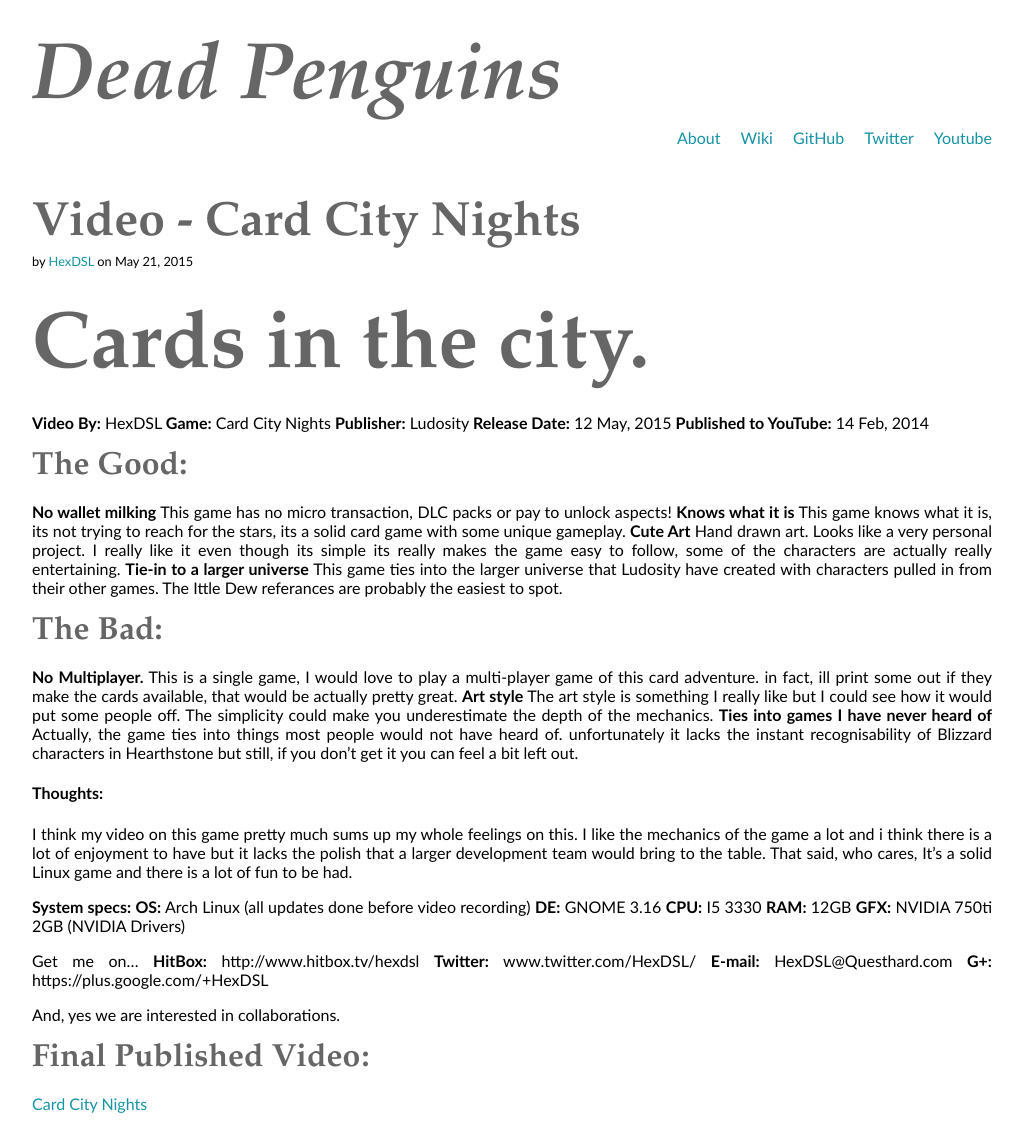
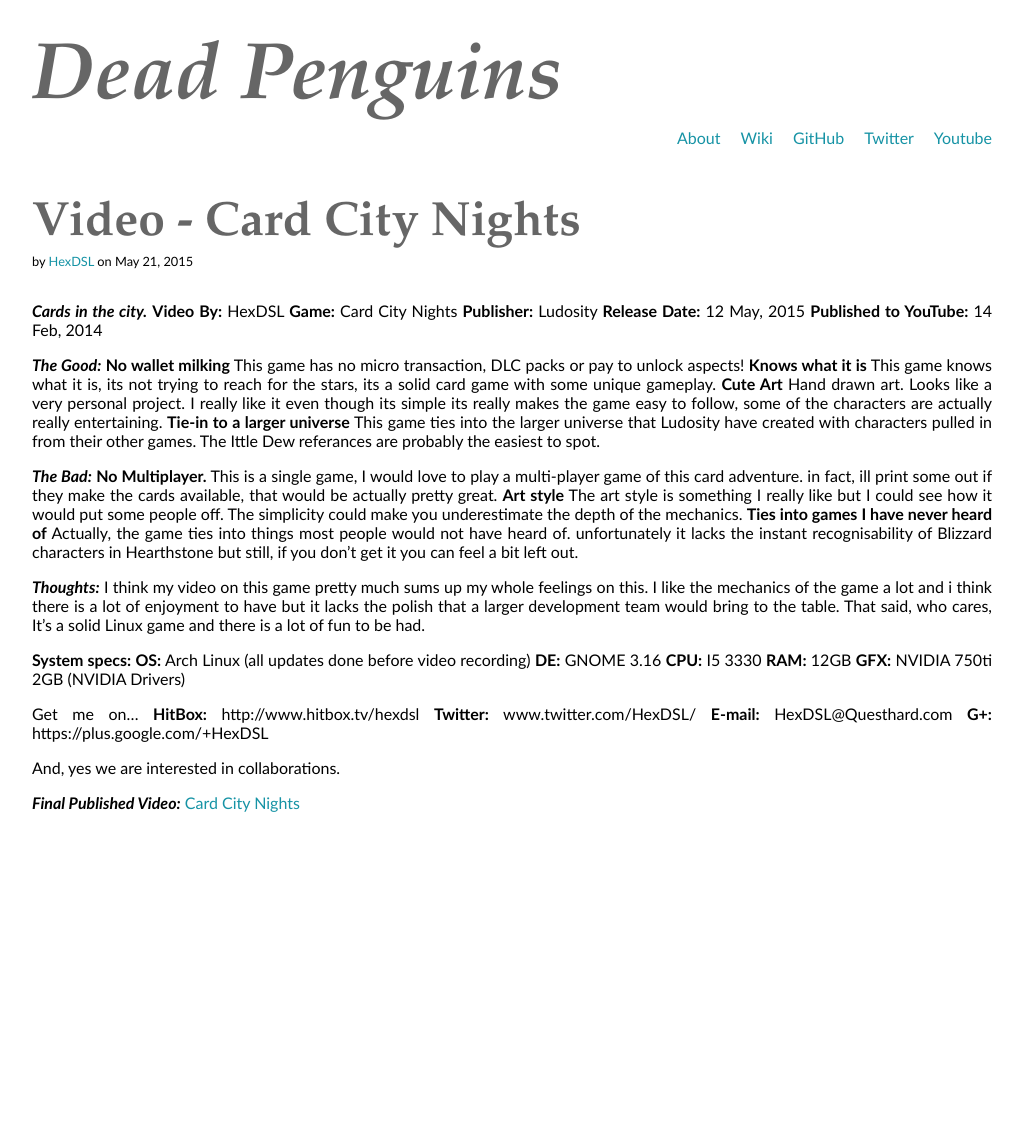
Before and after one commit to deadpenguins/deadpenguins.github.io, a Jekyll site: the page built from _posts/2015-05-21-Card City Nights.md, in a window 1280 px wide. Shown: the whole page, without its empty margins (0-1023 px from the left). Built offline with Jekyll 4.4.1, drawn with Linux system fonts in a browser that asks for light colours; Markdown is read by kramdown in place of the engine named in the settings; after the commit the page ends 900 px from its top, so only the background shows below that.

```diff
--- a/_posts/2015-05-21-Card City Nights.md
+++ b/_posts/2015-05-21-Card City Nights.md
@@ -4,14 +4,14 @@ title: Video - Card City Nights
 author: hex
 ---
 
-#Cards in the city.
+***Cards in the city.***
 **Video By:**				HexDSL
 **Game:** 				Card City Nights
 **Publisher:** 			Ludosity
 **Release Date:** 			12 May, 2015
 **Published to YouTube:** 	14 Feb, 2014
 
-###The Good:
+***The Good:***
 **No wallet milking**
 This game has no micro transaction, DLC packs or pay to unlock aspects!
 **Knows what it is**
@@ -21,7 +21,7 @@ Hand drawn art. Looks like a very personal project. I really like it even though
 **Tie-in to a larger universe**
 This game ties into the larger universe that Ludosity have created with characters pulled in from their other games. The Ittle Dew referances are probably the easiest to spot.
 
-###The Bad:
+***The Bad:***
 **No Multiplayer.**
 This is a single game, I would love to play a multi-player game of this card adventure. in fact, ill print some out if they make the cards available, that would be actually pretty great.
 **Art style**
@@ -29,7 +29,7 @@ The art style is something I really like but I could see how it would put some p
 **Ties into games I have never heard of**
 Actually, the game ties into things most people would not have heard of. unfortunately it lacks the instant recognisability of Blizzard characters in Hearthstone but still, if you don't get it you can feel a bit left out.
 
-####Thoughts:
+***Thoughts:***
 I think my video on this game pretty much sums up my whole feelings on this. I like the mechanics of the game a lot and i think there is a lot of enjoyment to have but it lacks the polish that a larger development team would bring to the table. That said, who cares, It's a solid Linux game and there is a lot of fun to be had.
 
 **System specs:**
@@ -47,5 +47,5 @@ Get me on...
 
 And, yes we are interested in collaborations.
 
-###Final Published Video:
+***Final Published Video:***
 [Card City Nights](https://youtu.be/DyA3o6Adi14)
```
